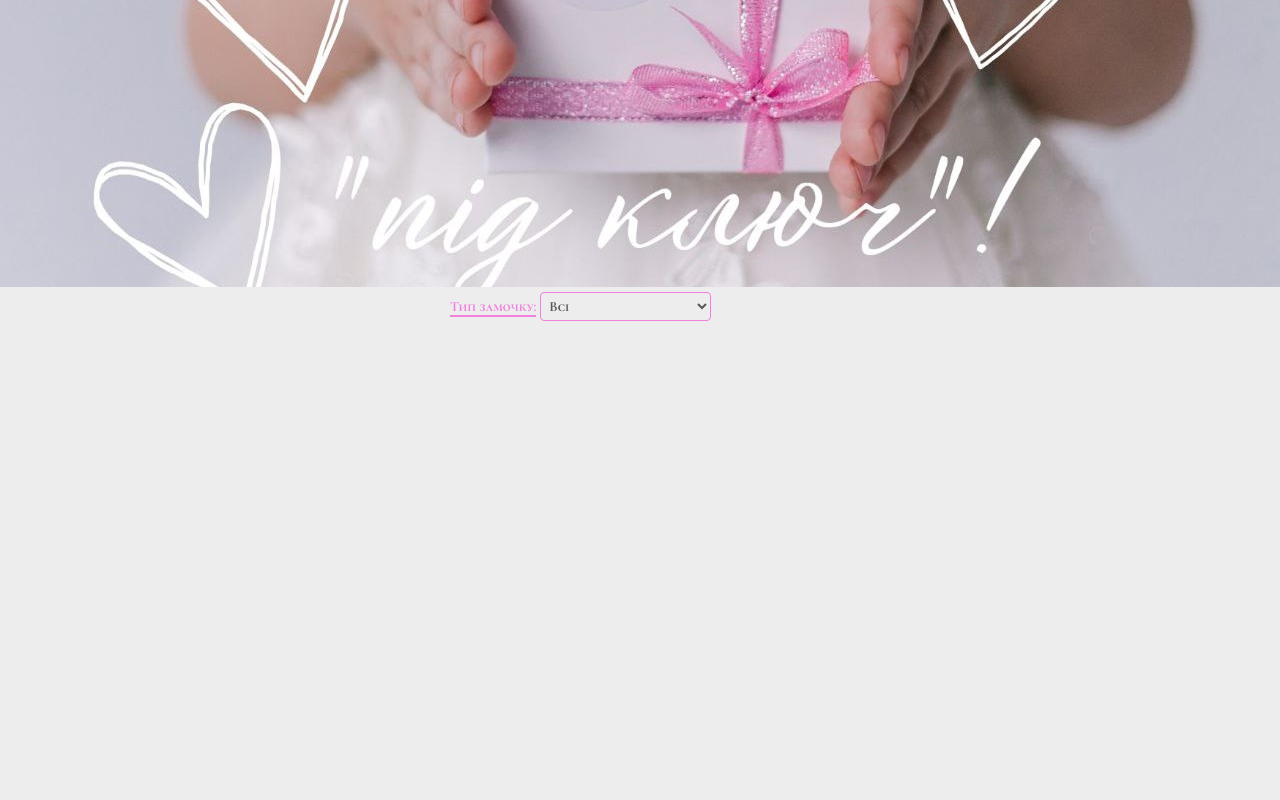
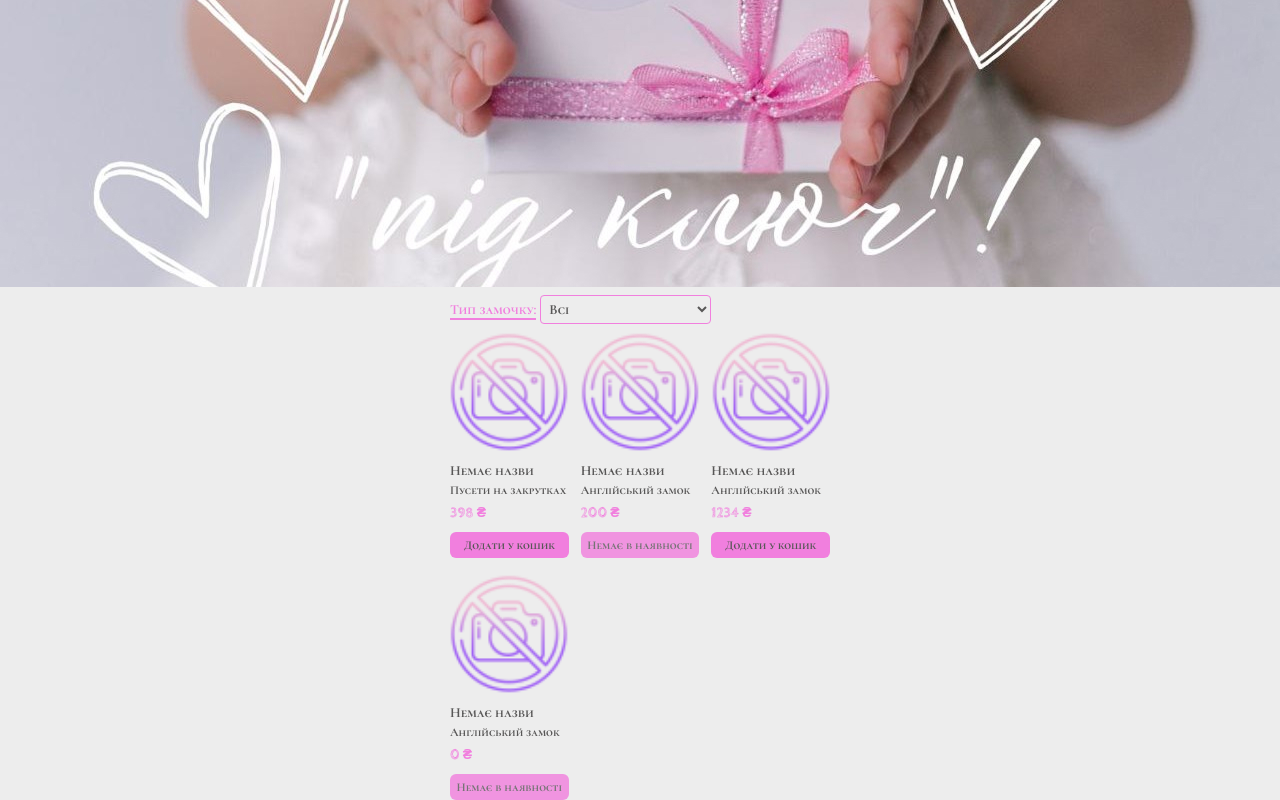
Before and after one commit to OleksandrKhokhlov/little-lady-jewelry, a Next.js app in the folder frontend/little-lady-jewelry/: page / in a window 1280 px wide. Shown: the part 402-1202 px from the top of the page. Before the commit the page ends 800 px from the top, so only its background shows below. Built offline with nearby package versions, Linux system fonts and the light colour scheme.

Commit message:
styled ProductCard

```diff
--- a/frontend/little-lady-jewelry/src/app/components/shared/produkt-card.tsx
+++ b/frontend/little-lady-jewelry/src/app/components/shared/produkt-card.tsx
@@ -6,7 +6,7 @@ import Button from "../ui/button";
 interface ProduktCardProps {
   id: string;
   images: Array<string>;
-  name: string;
+  name?: string;
   price: number;
   type:
     | "англійський замок"
@@ -20,25 +20,34 @@ interface ProduktCardProps {
 export const ProductCard: React.FC<ProduktCardProps> = ({
   id,
   images,
-  name,
-  price,
-  type,
-  quantity,
+  name = "Немає назви",
+  price = "Невизначена",
+  type = "Невизначений",
+  quantity = 0,
   className,
 }) => {
   return (
     <div className={className}>
       <Link href={`/product/${id}`}>
-        <Image src={images[0]} alt={name} />
-        <h2>{name}</h2>
-        <h3>{type}</h3>
-        <h3>{`${price} \u20B4`}</h3>
+        <div className="w-full h-[120px] relative">
+          <Image
+            src={images && images[0] ? images[0] : "/no-photo.png"}
+            alt={name || "Зображення відсутне"}
+            fill
+            className="object-cover"
+          />
+        </div>
+        <h2 className="mt-2">{name}</h2>
+        <p className="text-[12px] capitalize-first">{type}</p>
+        <span className="font-cabinsketch text-[var(--accent-color)] mt-1 block">{`${price} \u20B4`}</span>
       </Link>
       <Button
         onClick={() => console.log(name)}
-        text="Додати у кошик"
-        className={`bg-[var(--accent-color)] rounded-sm ${quantity === 0 ? "opacity-50 cursor-not-allowed" : ""}`}
-        disabled={quantity === 0}
+        text={
+          !quantity || quantity === 0 ? "Немає в наявності" : "Додати у кошик"
+        }
+        className={`w-full bg-[var(--accent-color)] rounded-md text-[12px] p-1 mt-2 ${quantity === 0 ? "opacity-80 cursor-not-allowed" : ""}`}
+        disabled={!quantity || quantity === 0}
       />
     </div>
   );
--- /dev/null
+++ b/frontend/little-lady-jewelry/src/app/components/shared/wrapCastalog.tsx
@@ -0,0 +1,18 @@
+import { cn } from "@/lib/cn";
+import React from "react";
+
+interface WrapCatalogProps {
+  className?: string;
+  children: React.ReactNode;
+}
+
+export const WrapCatalog: React.FC<WrapCatalogProps> = ({
+  className,
+  children,
+}) => {
+  return (
+    <div className={cn("flex justify-between flex-wrap", className)}>
+      {children}
+    </div>
+  );
+};
--- a/frontend/little-lady-jewelry/src/app/page.tsx
+++ b/frontend/little-lady-jewelry/src/app/page.tsx
@@ -3,6 +3,8 @@ import { SetStateAction, useState } from "react";
 import { Container } from "./components/shared/container";
 import { FiltrPopUp } from "./components/shared/filtrPopUp";
 import { Hero } from "./components/shared/hero";
+import { ProductCard } from "./components/shared/produkt-card";
+import { WrapCatalog } from "./components/shared/wrapCastalog";
 
 export default function Home() {
   const [selectedValue, setSelectedValue] = useState("Всі");
@@ -10,13 +12,47 @@ export default function Home() {
   return (
     <>
       <Hero width={1280} height={648} />
-      <Container>
+      <Container className="py-0 mt-2">
         <FiltrPopUp
           selectedValue={selectedValue}
           handleChange={(e: { target: { value: SetStateAction<string> } }) =>
             setSelectedValue(e.target.value)
           }
         />
+        <WrapCatalog className="mt-2 gap-y-4">
+          <ProductCard
+            id={"123"}
+            images={[]}
+            price={398}
+            type={"пусети на закрутках"}
+            quantity={10}
+            className={"w-[calc((100%/3)-8px)] rounded-sm font-bold"}
+          />
+          <ProductCard
+            id={"124"}
+            images={[]}
+            price={200}
+            type={"англійський замок"}
+            quantity={0}
+            className={"w-[calc((100%/3)-8px)] rounded-sm font-bold"}
+          />
+          <ProductCard
+            id={"125"}
+            images={[]}
+            price={1234}
+            type={"англійський замок"}
+            quantity={10}
+            className={"w-[calc((100%/3)-8px)] rounded-sm font-bold"}
+          />
+          <ProductCard
+            id={"126"}
+            images={[]}
+            price={0}
+            type={"англійський замок"}
+            quantity={0}
+            className={"w-[calc((100%/3)-8px)] rounded-sm font-bold"}
+          />
+        </WrapCatalog>
       </Container>
     </>
   );
--- a/frontend/little-lady-jewelry/src/styles/globals.css
+++ b/frontend/little-lady-jewelry/src/styles/globals.css
@@ -51,3 +51,7 @@ body {
   color: var(--text-color);
   background-color: var(--bg-color);
 }
+
+.capitalize-first::first-letter {
+  text-transform: uppercase;
+}
```
Also changed, not shown: frontend/little-lady-jewelry/public/no-photo.png (added), frontend/little-lady-jewelry/public/no-recording.png (added).
